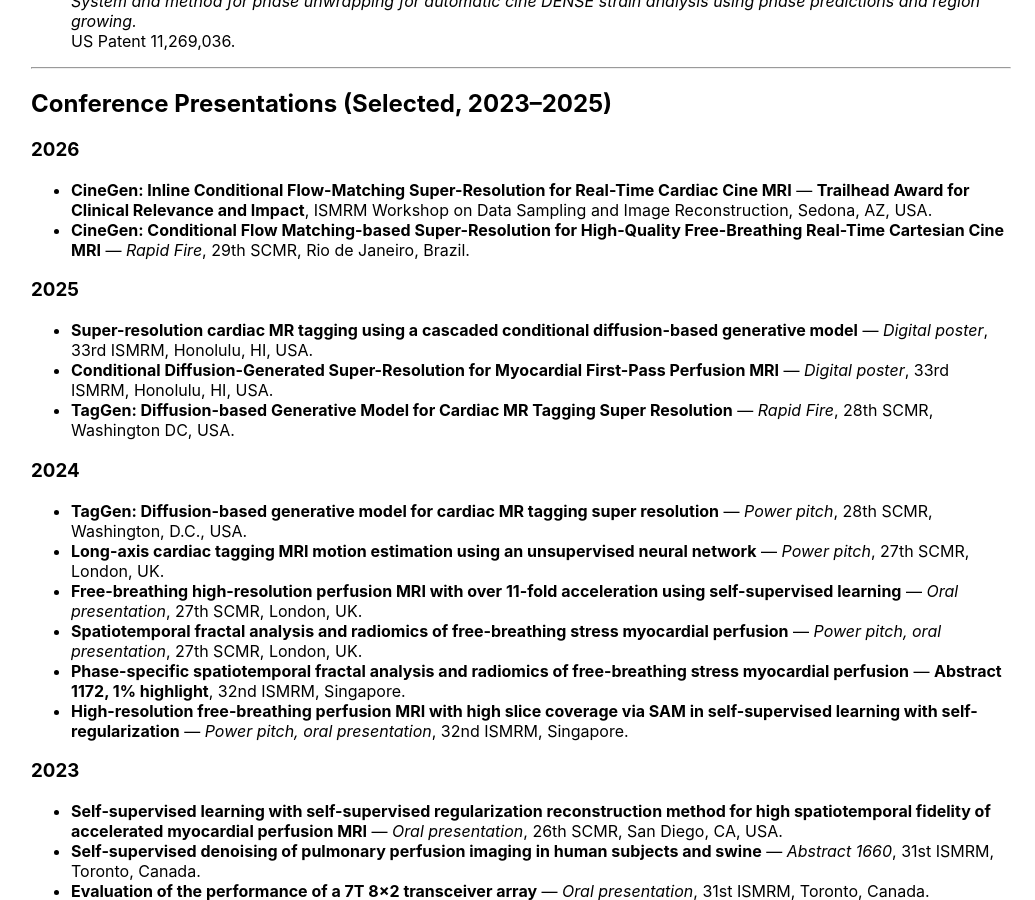
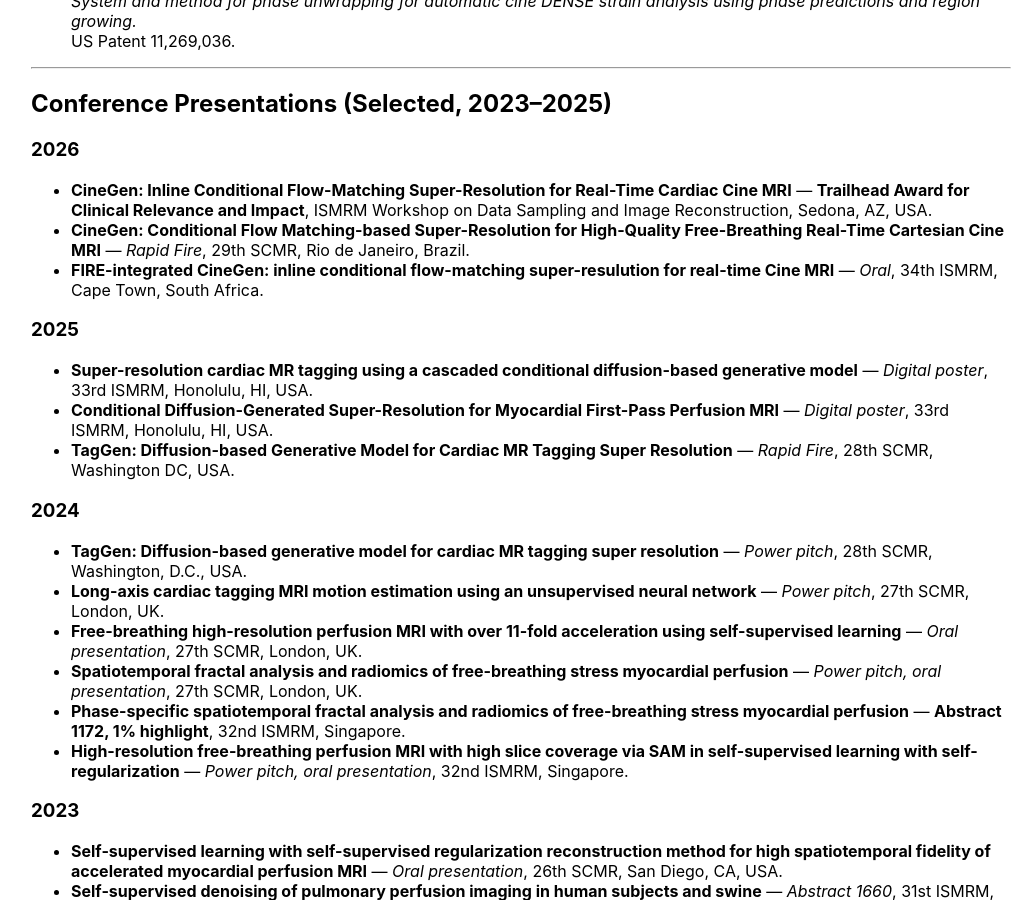
Before and after one commit to MRImagingLab/research, a Jekyll site: the page built from publications.md, in a window 1280 px wide and 900 px high, scrolled down 2284 px. Shown: the whole window, without its empty margins (119-1154 px from the left). Built offline with Jekyll 4.4.1, drawn with Linux system fonts in a browser that asks for light colours.

Commit message:
Add presentation on FIRE-integrated CineGen for 2026
Added a new conference presentation entry for the 34th ISMRM.

```diff
--- a/publications.md
+++ b/publications.md
@@ -97,6 +97,7 @@ permalink: /publications
 ### 2026
 - **CineGen: Inline Conditional Flow-Matching Super-Resolution for Real-Time Cardiac Cine MRI** — **Trailhead Award for Clinical Relevance and Impact**, ISMRM Workshop on Data Sampling and Image Reconstruction, Sedona, AZ, USA.
 - **CineGen: Conditional Flow Matching-based Super-Resolution for High-Quality Free-Breathing Real-Time Cartesian Cine MRI** — *Rapid Fire*, 29th SCMR, Rio de Janeiro, Brazil.
+- **FIRE-integrated CineGen: inline conditional flow-matching super-resulution for real-time Cine MRI** — *Oral*, 34th ISMRM, Cape Town, South Africa.
 
 ### 2025
 - **Super-resolution cardiac MR tagging using a cascaded conditional diffusion-based generative model** — *Digital poster*, 33rd ISMRM, Honolulu, HI, USA.
```
